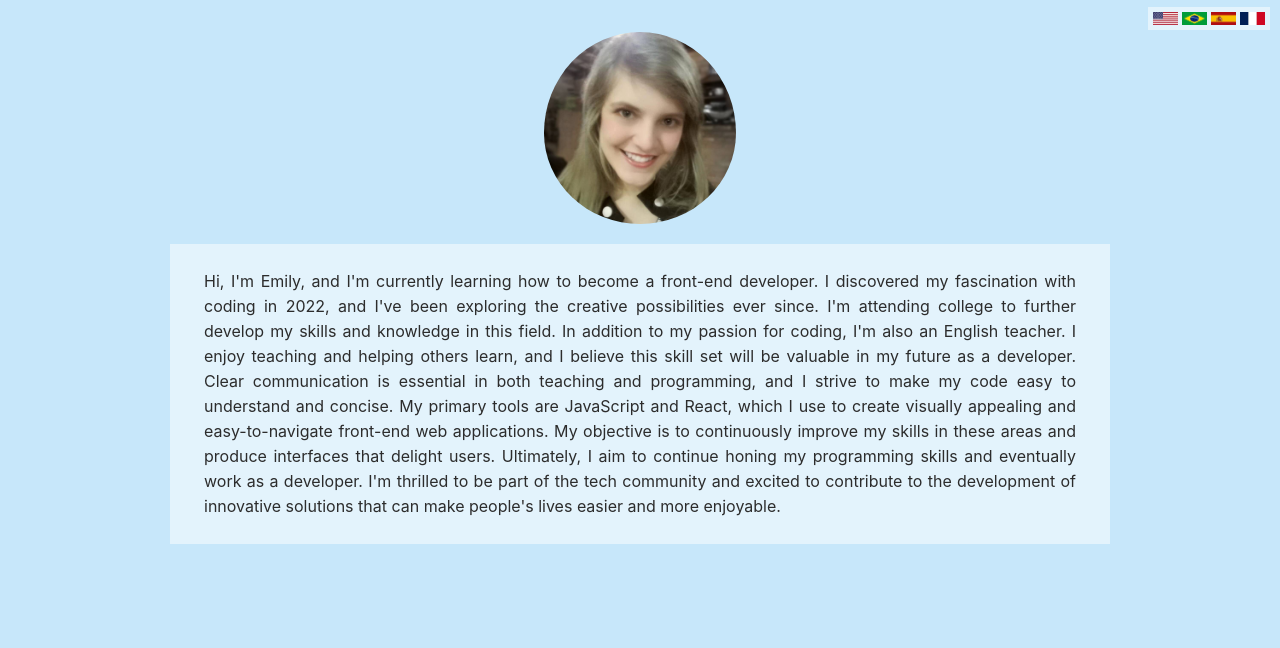
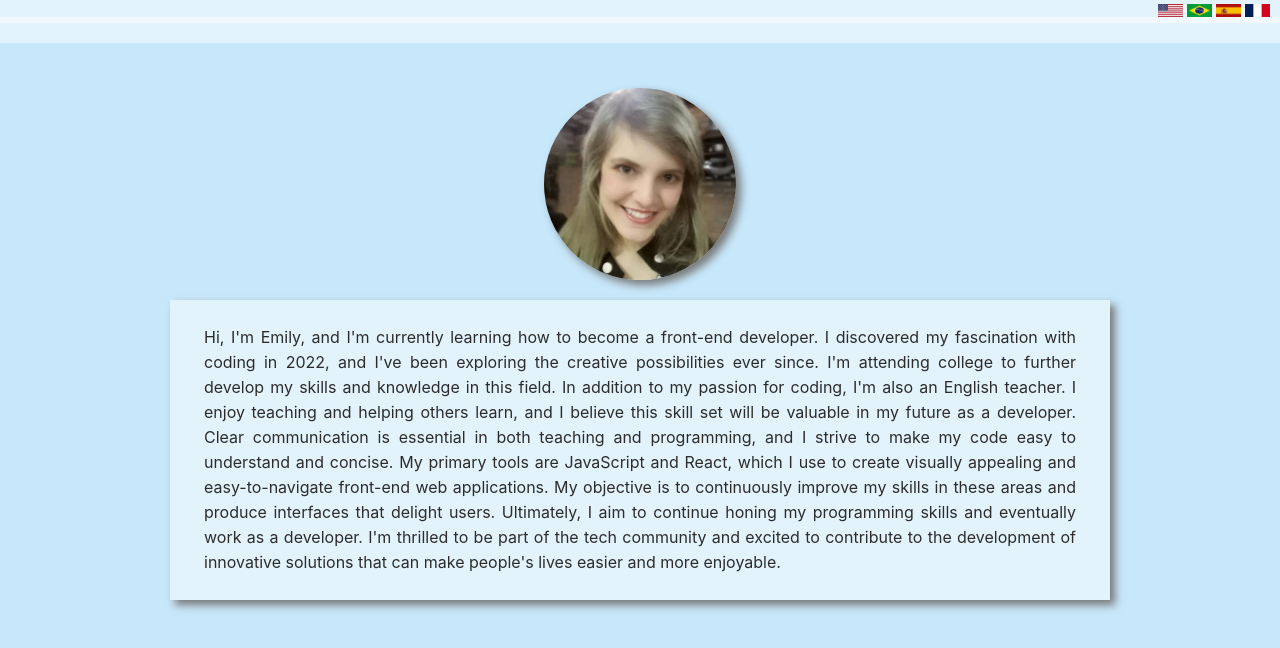
Before and after one commit to snoozleEmily/The-Coding-Journey-Of-Emily, a React (Create React App) app: page / in a window 1280 px wide. Shown: the top 648 px of the page. Built offline with nearby package versions, Linux system fonts and the light colour scheme.

Commit message:
Updates and Fixes: Portrait, Navbar, and Icons
1 - Resolved scope issue in Portrait.
2 - Flags.js has been renamed to Navbar.js.
3 - Modified the style of the navbar/flags.
4 - Fixed the portrait image for small screens (cellphones).
5 - Installed dependency for icons.

```diff
--- a/package.json
+++ b/package.json
@@ -8,6 +8,7 @@
     "@testing-library/user-event": "^13.5.0",
     "react": "^18.2.0",
     "react-dom": "^18.2.0",
+    "react-icons": "^4.8.0",
     "react-scripts": "5.0.1",
     "web-vitals": "^2.1.4"
   },
--- a/src/App.css
+++ b/src/App.css
@@ -4,26 +4,38 @@
     --clr--base: #C7E7FA;
     --clr--letters: #2C2C2C;
     --clr--container: #ffffff80;
+    --clr--border: #797979;
 }
 
 body {
     background-color: var(--clr--base);
     color: var(--clr--letters);
 }
+.navbar{
+    background-color: var(--clr--container);
+    padding: 3px 100%;
+    top: 0;
+}
+
 .flags {
     display: inline-grid;
     grid-template-columns: repeat(4, 1fr);
     grid-gap: 4px;
     position: relative;
     float: right;
-    padding: 5px;
     margin-right: 10px;
-    margin-top: -25px;
+    margin-top: -16px;
     background-color: var(--clr--container);
 
 }
+
 .flag {
     width: 25px;
+}
+.flag:hover {
+    width: 27px;
+    border: 1px solid var(--clr--border);
+    box-shadow: 5px 5px 8px var(--clr--border);
 }
 
 .portrait {
@@ -31,14 +43,26 @@ body {
     display: block;
     margin-left: auto;
     margin-right: auto;
-    margin-top: 2em;
+    margin-top: 3em;
     width: 30%;
 
     max-width: 12em;
     height: auto;
 
-    margin-bottom: 10px;
-    padding-bottom: 10px;
+    margin-bottom: 20px;
+    box-shadow: 5px 5px 8px var(--clr--border);
+}
+
+.portraitsmall {
+    display: block;
+    margin-left: auto;
+    margin-right: auto;
+    margin-top: 2em;
+    margin-bottom: 20px;
+    padding-top: 15px;
+    width: 70%;
+
+    /* box-shadow: 5px 5px 8px var(--clr--border); */
 }
 
 .introcontainer {
@@ -49,11 +73,13 @@ body {
     margin-right: auto;
 
     background-color: var(--clr--container);
+    box-shadow: 5px 5px 8px var(--clr--border);
     padding: 5px;
     padding-right: 30px;
     padding-left: 30px;
 
     max-width: 55em;
+
 }
 
 .introduction {
--- a/src/App.js
+++ b/src/App.js
@@ -2,7 +2,7 @@ import { useState } from 'react';
 import info from './data';
 import Portrait from './Portrait';
 import Presentation from './Presentation'
-import Flags from'./Flags'
+import Navbar from'./Navbar'
 import './App.css';
 
 
@@ -23,11 +23,14 @@ function App() {
 
   return (
     <main>
-      <Flags />
+      <Navbar />
       <section>
         <Portrait />
         <Presentation language={language}/>
       </section>
+      <footer className='footer'>
+        <div className="copyrights"></div>
+      </footer>
     </main>
   );
 
--- a/src/Flags.js
+++ b/src/Navbar.js
@@ -4,19 +4,30 @@ import usflag from './flags/us-flag.jpg'
 import brflag from './flags/br-flag.jpg'
 import esflag from './flags/es-flag.jpg'
 import frflag from './flags/fr-flag.jpg'
+import { FaGithubSquare } from 'react-icons/fa';
+import { FaLinkedin } from 'react-icons/fa';
+import { FaInstagramSquare } from 'react-icons/fa';
 
-function Flags(){
+function Navbar(){
     //How can I acess setLanguage here?
 
     return (
-        <div className="flags">
+        <navbar className="navbar">
+            <div className="socialmedia">
+                {/* <FaGithubSquare/>
+                <FaInstagramSquare/>
+                <FaLinkedin/> */}
+            </div>
+            <div className="flags">
             <img src={usflag} alt="us flag" className="flag"/>
             <img src={brflag} alt="br flag" className="flag"/>
             <img src={esflag} alt="es flag" className="flag"/>
             <img src={frflag} alt="fr flag" className="flag"/>
-        </div>
+            </div>
+        </navbar>
+
     );
 
 }
 
-export default Flags;
+export default Navbar;
--- a/src/Portrait.js
+++ b/src/Portrait.js
@@ -1,31 +1,32 @@
-import React from 'react';
+import React, { useRef, useEffect, useState } from 'react';
 import './App.css';
-import image from './head-photo.jpg'
+import image from './head-photo.jpg';
 
-function Portrait(){
-    /* const ref = React.useRef(null);
+function Portrait() {
+    const ref = useRef(null);
+    const [width, setWidth] = useState(undefined);
 
     useEffect(() => {
-        // The DOM element is accessible here.
-        console.log(ref.current);
-      }, []);
+            setWidth(ref.current.offsetWidth);
+            /* I need this to load everytime there is a change */
+    }, []);
 
-    const handleOnLoad = () =>{
-        const width = ref.offsetWidth
-        console.log(width)
-    } */
-
-
-
-    /* Como posso mudar o css da imagem baseado no tamanho dela? */
-
+    const handleOnLoad = () => {
+        setWidth(ref.current.offsetWidth);
+        console.log(width);
+    }
 
     return (
-        <picture >
-            <img src={image} alt="Emily's portrait" className="portrait"/>
+        <picture>
+            <img
+                ref={ref}
+                src={image}
+                alt="Emily's portrait"
+                className={width < 130 ? "portraitsmall" : "portrait"}
+                onLoad={handleOnLoad}
+            />
         </picture>
     );
-
 }
 
 export default Portrait;
```
Also changed, not shown: src/head-photo-small.jpg (deleted), 1 other file (tests, documents, lock files or other folders).
